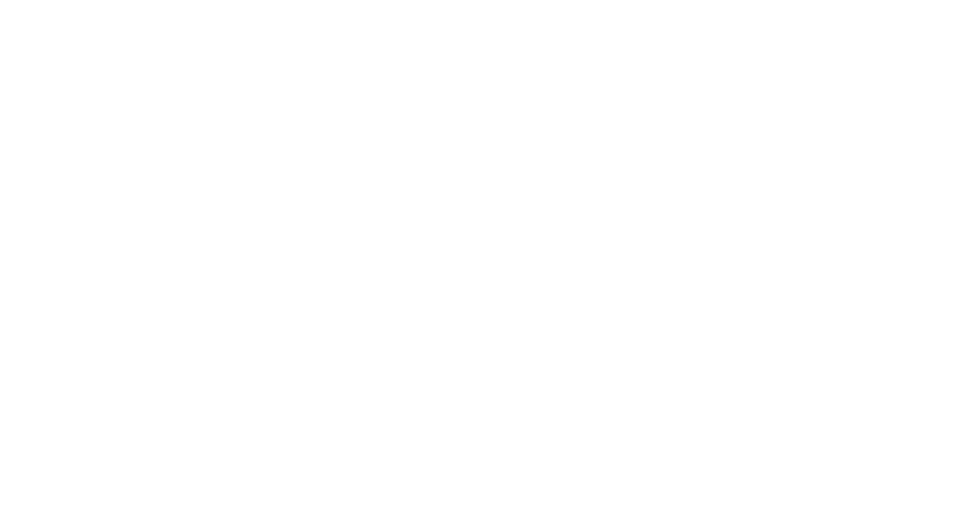
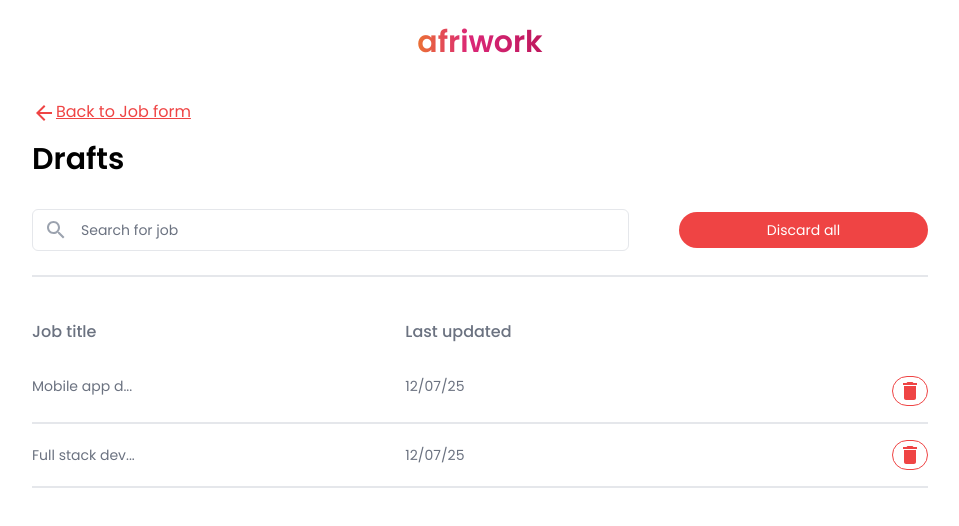
Before and after one commit to dawitYenew12/Afriwork_clone, a React (Vite) app in the folder webApp/: page /drafts in a window 1280 px wide. Before the commit this address had no page. Shown: the top 526 px of the page, without its empty margins (160-1119 px from the left). Built offline with nearby package versions, Linux system fonts and the light colour scheme.

Commit message:
job posts, drafts, profile choosing implemented

```diff
--- a/webApp/src/App.jsx
+++ b/webApp/src/App.jsx
@@ -3,6 +3,9 @@ import JobDetail from "./pages/JobDetail";
 import PostJob from "./pages/PostJob";
 import ApplicationPage from "./pages/ApplicationPage";
 import ExploreMorejobs from "./pages/ExploreMorejobs";
+import DraftsList from "./pages/DraftsList";
+import ChooseYourProfile from "./pages/ChooseYourProfile";
+import YourJobPosts from "./pages/YourJobPosts";
 
 function App() {
   return (
@@ -12,6 +15,9 @@ function App() {
         <Route path="/postJob" element={<PostJob/>}/>
         <Route path="/apply" element={<ApplicationPage/>}/>
         <Route path="/explore" element={<ExploreMorejobs/>}/>
+        <Route path="/drafts" element={<DraftsList/>}/>
+        <Route path="/choose" element={<ChooseYourProfile/>}/>
+        <Route path="/posts" element={<YourJobPosts/>}/>
       </Routes>
     </Router>
   );
--- /dev/null
+++ b/webApp/src/components/ChooseProfile.jsx
@@ -0,0 +1,33 @@
+import PermIdentityOutlinedIcon from "@mui/icons-material/PermIdentityOutlined";
+
+function ChooseProfile() {
+  return (
+    <div className="p-4 mt-8 w-full px-4 sm:px-24 md:px-48 mt-6">
+      <p className="text-2xl font-semibold">Choose your profile</p>
+      <p className="text-gray-800 mt-2">
+        Here are a list of profiles you have created. You can choose a profile
+        to post or manage jobs.
+      </p>
+      <div
+        className="border-2 border-red-200 hover:border-red-500 cursor-pointer p-[6px] rounded-md mt-8"
+        style={{ transition: "transform 0.3s ease-out", transform: "scale(1)" }}
+        onMouseEnter={(e) => (e.currentTarget.style.transform = "scale(1.01)")}
+        onMouseLeave={(e) => (e.currentTarget.style.transform = "scale(1)")}
+      >
+        <div className="flex flex-row items-center">
+          <div className="w-[fit-content] h-[fit-content] flex items-center justify-center p-[1px] border-2 border-gray-200 rounded-full border-gray-300">
+            <div className="flex justify-center items-center w-[fit-content] h-[fit-content] p-[11px] border-2 border-gray-200 rounded-full text-gray-600 bg-gray-100">
+              <PermIdentityOutlinedIcon style={{ fontSize: "30px" }} />
+            </div>
+          </div>
+          <div className="ml-2 space-y-2">
+            <p className="font-semibold capitalize">Dawit Yenew</p>
+            <p className="text-sm capitalize">Private Client</p>
+          </div>
+        </div>
+      </div>
+    </div>
+  );
+}
+
+export default ChooseProfile;
--- /dev/null
+++ b/webApp/src/components/DraftList.jsx
@@ -0,0 +1,67 @@
+import ArrowBackIcon from "@mui/icons-material/ArrowBack";
+import SearchOutlinedIcon from "@mui/icons-material/SearchOutlined";
+import DeleteIcon from "@mui/icons-material/Delete";
+
+function DraftList() {
+  return (
+    <div className="p-4 mt-4 px-4 sm:px-24 md:px-48 mt-6">
+      <div className="text-red-500 underline">
+        <ArrowBackIcon />
+        Back to Job form
+      </div>
+      <p className="font-semibold text-3xl mt-4">Drafts</p>
+      <div className="flex flex-row mt-8 justify-between">
+        <div className="flex items-center w-8/12 relative">
+          <input
+            type="text"
+            name="search"
+            id="search"
+            className="border w-full rounded-md p-2 placeholder:text-sm pl-12 placeholder:text-gray-500"
+            placeholder="Search for job"
+          />
+          <SearchOutlinedIcon className="absolute left-3 text-gray-400" />
+        </div>
+        <div className="w-4/12 flex items-center justify-end">
+          <button className="bg-red-500 text-sm text-white rounded-full px-2 w-10/12 py-2">
+            Discard all
+          </button>
+        </div>
+      </div>
+      <hr className="mt-6 border border-gray-200" />
+      <div className="flex flex-col mt-[27px]">
+        <div className="flex flex-row">
+          <p className="text-md font-medium mt-4 text-gray-500 w-5/12">
+            Job title
+          </p>
+          <p className="text-md font-medium mt-4 text-gray-500 w-7/12">
+            Last updated
+          </p>
+        </div>
+        <div className="flex flex-row w-full mt-8">
+          <p className="w-5/12 text-sm text-gray-500">Mobile app d...</p>
+          <p className="w-4/12 text-sm text-gray-500">12/07/25</p>
+          <div className="w-3/12 flex items-center justify-end">
+            <DeleteIcon
+              className="text-red-500 border border-red-500 rounded-2xl flex items-center justify-center py-[2px]"
+              style={{ width: "36px", height: "30px" }}
+            />
+          </div>
+        </div>
+        <hr className="mt-4 border border-gray-200" />
+        <div className="flex flex-row w-full mt-4">
+          <p className="w-5/12 text-sm text-gray-500 flex items-center">Full stack dev...</p>
+          <p className="w-4/12 text-sm text-gray-500 flex items-center">12/07/25</p>
+          <div className="w-3/12 flex items-center justify-end">
+            <DeleteIcon
+              className="text-red-500 border border-red-500 rounded-2xl flex items-center justify-center py-[2px]"
+              style={{ width: "36px", height: "30px" }}
+            />
+          </div>
+        </div>
+        <hr className="mt-4 border border-gray-200" />
+      </div>
+    </div>
+  );
+}
+
+export default DraftList;
--- /dev/null
+++ b/webApp/src/components/JobPosts.jsx
@@ -0,0 +1,31 @@
+import SearchOutlinedIcon from "@mui/icons-material/SearchOutlined";
+
+function JobPosts() {
+  return (
+    <div className="py-4 sm:px-24 md:px-48">
+      <div className="flex flex-col rounded-2xl px-6 jobPostsShadow">
+        <p className="capitalize text-3xl font-semibold mt-8 px-4">Job Posts</p>
+        <hr className="mt-6 border border-gray-200" />
+        <div className="flex items-center w-full relative mt-6">
+          <input
+            type="text"
+            name="search"
+            id="search"
+            className="border w-full rounded-md p-2 placeholder:text-sm pl-12 placeholder:text-gray-500"
+            placeholder="Search..."
+          />
+          <SearchOutlinedIcon className="absolute left-3 text-gray-400" />
+        </div>
+
+        <div className="mx-2 mt-6 mb-4">
+          <div className="flex flex-col p-4 pb-10 bg-gray-50 border rounded-2xl">
+            <h1 className="text-2xl font-semibold">Hello, there 👋</h1>
+            <p>You currently have no job posted. Post a job and get your recruitment journey started.</p>
+          </div>
+        </div>
+      </div>
+    </div>
+  );
+}
+
+export default JobPosts;
--- /dev/null
+++ b/webApp/src/pages/ChooseYourProfile.jsx
@@ -0,0 +1,19 @@
+import ChooseProfile from "../components/ChooseProfile";
+
+function ChooseYourProfile() {
+  return (
+    <div className="w-full flex flex-col">
+      <div className="font-semibold pl-4 text-center sm:px-24 md:px-48 pt-6 bg-white sticky top-0 z-50">
+        <span className="bg-gradient-to-r from-[#eb7134] to-[#db2777] bg-clip-text text-transparent text-3xl">
+          afri
+        </span>
+        <span className="bg-gradient-to-r from-[#db2777] to-[#be185d] bg-clip-text text-transparent text-3xl">
+          work
+        </span>
+      </div>
+      <ChooseProfile />
+    </div>
+  );
+}
+
+export default ChooseYourProfile;
--- /dev/null
+++ b/webApp/src/pages/DraftsList.jsx
@@ -0,0 +1,19 @@
+import DraftList from "../components/DraftList";
+
+function DraftsList() {
+  return (
+    <div className="w-full flex flex-col">
+      <div className="font-semibold pl-4 text-center sm:px-24 md:px-48 pt-6 bg-white sticky top-0 z-50">
+        <span className="bg-gradient-to-r from-[#eb7134] to-[#db2777] bg-clip-text text-transparent text-3xl">
+          afri
+        </span>
+        <span className="bg-gradient-to-r from-[#db2777] to-[#be185d] bg-clip-text text-transparent text-3xl">
+          work
+        </span>
+      </div>
+      <DraftList />
+    </div>
+  );
+}
+
+export default DraftsList;
--- /dev/null
+++ b/webApp/src/pages/YourJobPosts.jsx
@@ -0,0 +1,13 @@
+import PostJobHeader from "../components/PostJobHeader";
+import JobPosts from "../components/JobPosts";
+
+function YourJobPosts() {
+  return (
+    <div>
+        <PostJobHeader />
+        <JobPosts />
+    </div>
+  )
+}
+
+export default YourJobPosts
--- a/webApp/src/styles/jobStyle.css
+++ b/webApp/src/styles/jobStyle.css
@@ -8,9 +8,38 @@
 }
 
 .custom-shadow {
-    box-shadow: 0px 0px 5px 1px rgba(0, 0, 0, 0.3); /* Applies shadow in all directions */
-  }
+  box-shadow: 0px 0px 5px 1px rgba(0, 0, 0, 0.3); /* Applies shadow in all directions */
+}
 
 .job-card {
-    box-shadow: 0px 0px 18px 4px rgba(0, 0, 0, 0.1); /* Applies shadow in all directions */
-  }
+  box-shadow: 0px 0px 18px 4px rgba(0, 0, 0, 0.1); /* Applies shadow in all directions */
+}
+
+.custom-lines::after {
+  content: "";
+  position: absolute;
+  background-color: #f3f4f6;
+}
+
+/* Bottom line */
+.custom-lines::after {
+  width: 100%;
+  height: 10px;
+  left: 0;
+  bottom: -10px;
+}
+
+/* Right line */
+.custom-lines::before {
+  content: "";
+  position: absolute;
+  background-color: #f3f4f6;
+  width: 10px;
+  height: 100%;
+  right: -10px;
+  bottom: 0;
+}
+
+.jobPostsShadow {
+  box-shadow: 0px 0px 15px 8px rgba(0, 0, 0, 0.1); /* Applies shadow in all directions */
+}
```
Also changed, not shown: webApp/src/components/PostJobForm.jsx (+7 -4 lines).
